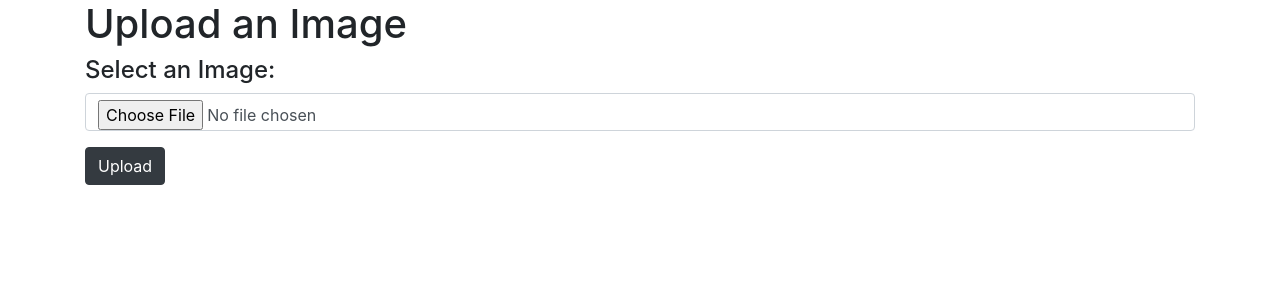
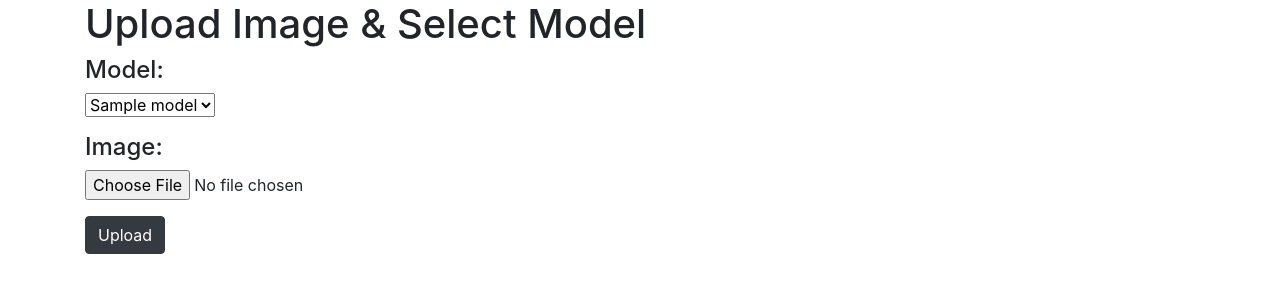
Before and after one commit to jonas-oms/isde-projects-2024-D, a FastAPI app: template app/templates/upload.html in a window 1280 px wide. Shown: the part 56-356 px from the top of the page. Run offline with FastAPI, Linux system fonts and the light colour scheme; the template is opened without the code that fills it: most values are stand-ins (such as "Sample title", 1, 10 or a date in 2020); some libraries are stand-ins or nearby versions.

Commit message:
Complete image upload & classification feature

```diff
--- a/app/templates/upload.html
+++ b/app/templates/upload.html
@@ -1,12 +1,24 @@
 {% extends "base.html" %}
 
 {% block content %}
-    <h1>Upload an Image</h1>
-    <form action="/upload" method="post" enctype="multipart/form-data">
-        <h4>Select an Image:</h4>
+
+    <h1>Upload Image & Select Model</h1>
+    <form action="/upload" method="post" enctype="multipart/form-data" novalidate>
+        <h4>Model:</h4>
         <p>
-            <input type="file" name="file" required class="form-control mb-2">
+            <select name="model">
+                {% for model in models %}
+                    <option value="{{ model }}" SELECTED>{{ model }}</option>
+                {% endfor %}
+            </select>
         </p>
+
+        <h4>Image:</h4>
+        <p>
+            <input type="file" name="file" required>
+        </p>
+
         <button type="submit" class="btn btn-dark mb-2">Upload</button>
     </form>
+
 {% endblock %}
--- a/main.py
+++ b/main.py
@@ -1,6 +1,6 @@
 import json
-from fastapi import FastAPI, Request
-from fastapi.responses import HTMLResponse
+from fastapi import FastAPI, Request, UploadFile, File, Form
+from fastapi.responses import HTMLResponse ,JSONResponse
 from fastapi.staticfiles import StaticFiles
 from fastapi.templating import Jinja2Templates
 from app.config import Configuration
@@ -8,8 +8,9 @@ from app.forms.classification_form import ClassificationForm
 from app.ml.classification_utils import classify_image
 from app.utils import list_images
 
-from fastapi import UploadFile, File
 from pathlib import Path
+
+
 
 
 
@@ -60,7 +61,35 @@ async def request_classification(request: Request):
         },
     )
 
-@app.get("/upload")
+
+@app.get("/upload", response_class=HTMLResponse)
 def upload_page(request: Request):
-    """Shows the upload page (similar to classification API)."""
-    return templates.TemplateResponse("upload.html", {"request": request})
+    """Shows the upload page with model selection."""
+    return templates.TemplateResponse("upload.html", {"request": request, "models": Configuration.models})
+
+@app.post("/upload")
+async def upload_image(request: Request, file: UploadFile = File(...), model: str = Form(...)):
+    """Saves the uploaded image and passes it to the selected classification model."""
+    UPLOAD_FOLDER = "app/static/imagenet_subset"
+    Path(UPLOAD_FOLDER).mkdir(parents=True, exist_ok=True)
+
+    # Speichern des Bildes
+    file_location = Path(UPLOAD_FOLDER) / file.filename
+    with open(file_location, "wb") as buffer:
+        buffer.write(await file.read())
+
+    # Prüfen, ob das ausgewählte Modell gültig ist
+    if model not in Configuration.models:
+        return JSONResponse(status_code=400, content={"error": "Invalid model selected"})
+
+    # Klassifikation mit dem gewählten Modell starten
+    classification_scores = classify_image(model_id=model, img_id=file.filename)
+
+    return templates.TemplateResponse(
+        "classification_output.html",
+        {
+            "request": request,
+            "image_id": file.filename,
+            "classification_scores": json.dumps(classification_scores),
+        },
+    )
```
